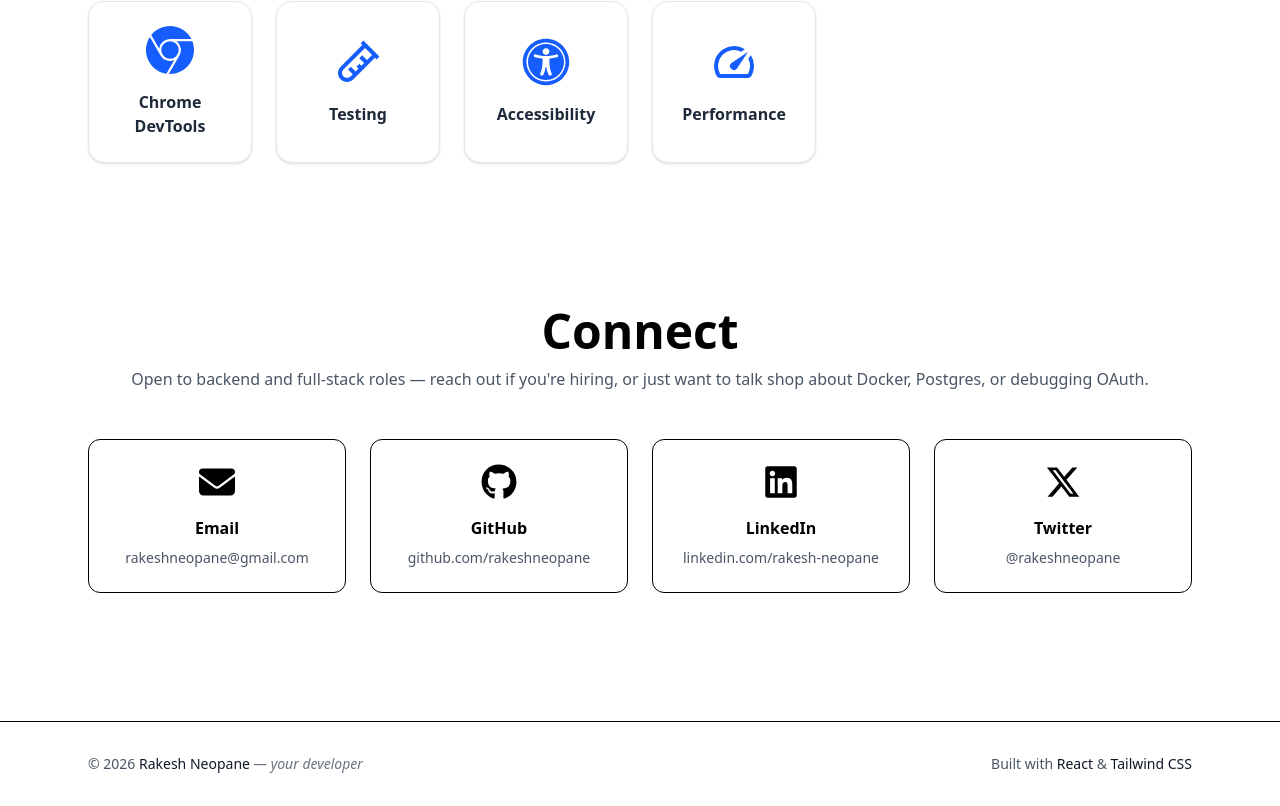
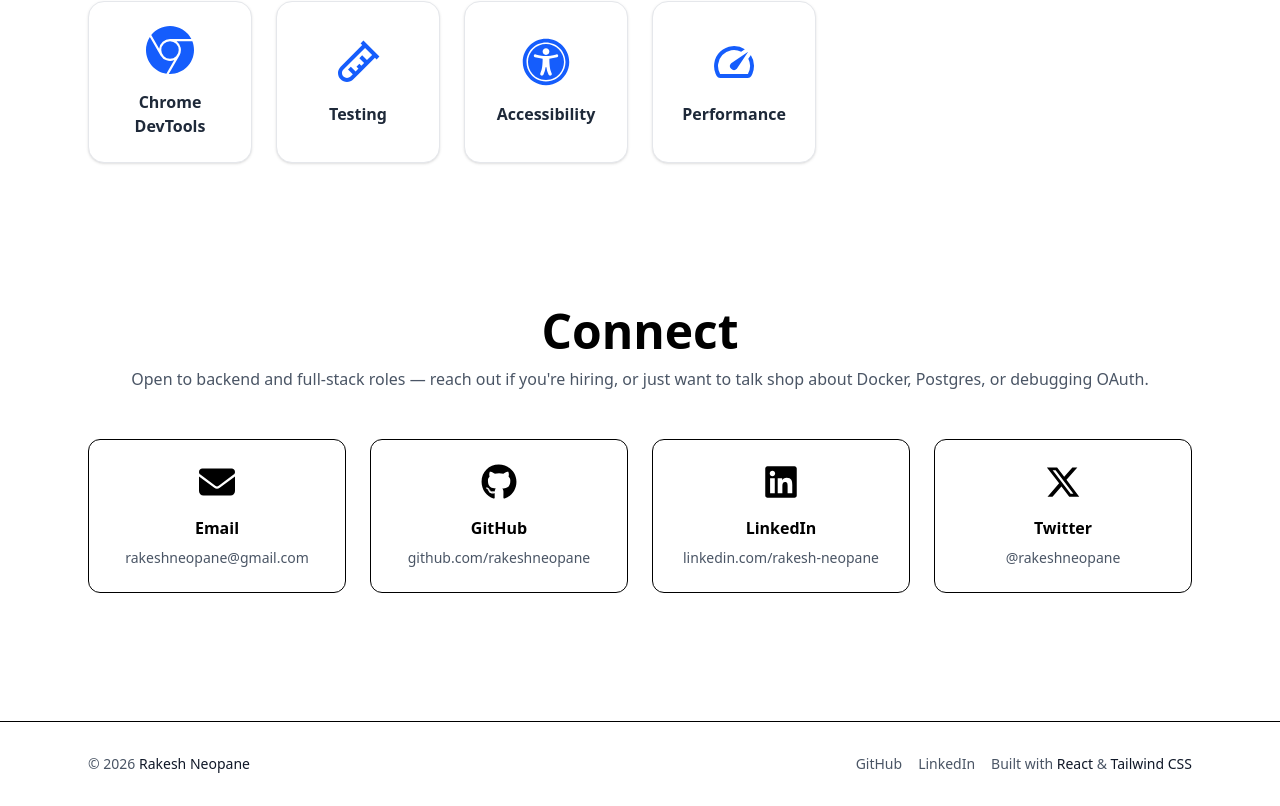
Before and after one commit to Rakeshneopane/portfolio, a React (Vite) app: page / in a window 1280 px wide. Shown: the part 2976-3782 px from the top of the page. Built offline with nearby package versions, Linux system fonts and the light colour scheme.

Commit message:
chore: update readme and footer

```diff
--- a/src/pages/Footer.jsx
+++ b/src/pages/Footer.jsx
@@ -6,10 +6,16 @@ export default function Footer() {
           © {new Date().getFullYear()}{" "}
           <span className="font-medium text-gray-900">
             Rakesh Neopane
-          </span>{" "}
-          <em className="text-gray-500">— your developer</em>
+          </span>
         </p>
 
+        <div className="flex items-center gap-4">
+          <a href="https://github.com/Rakeshneopane" target="_blank" rel="noreferrer" className="hover:text-blue-600 transition">
+            GitHub
+          </a>
+          <a href="https://linkedin.com/in/rakesh-neopane" target="_blank" rel="noreferrer" className="hover:text-blue-600 transition">
+            LinkedIn
+          </a>
           <p>
             Built with{" "}
             <span className="font-medium text-gray-900">React</span>{" "}
@@ -17,6 +23,7 @@ export default function Footer() {
             <span className="font-medium text-gray-900">Tailwind CSS</span>
           </p>
         </div>
+      </div>
     </footer>
   );
 }
```
Also changed, not shown: 2 other files (tests, documents, lock files or other folders). Lines whose indentation alone changed are shown as unchanged.
